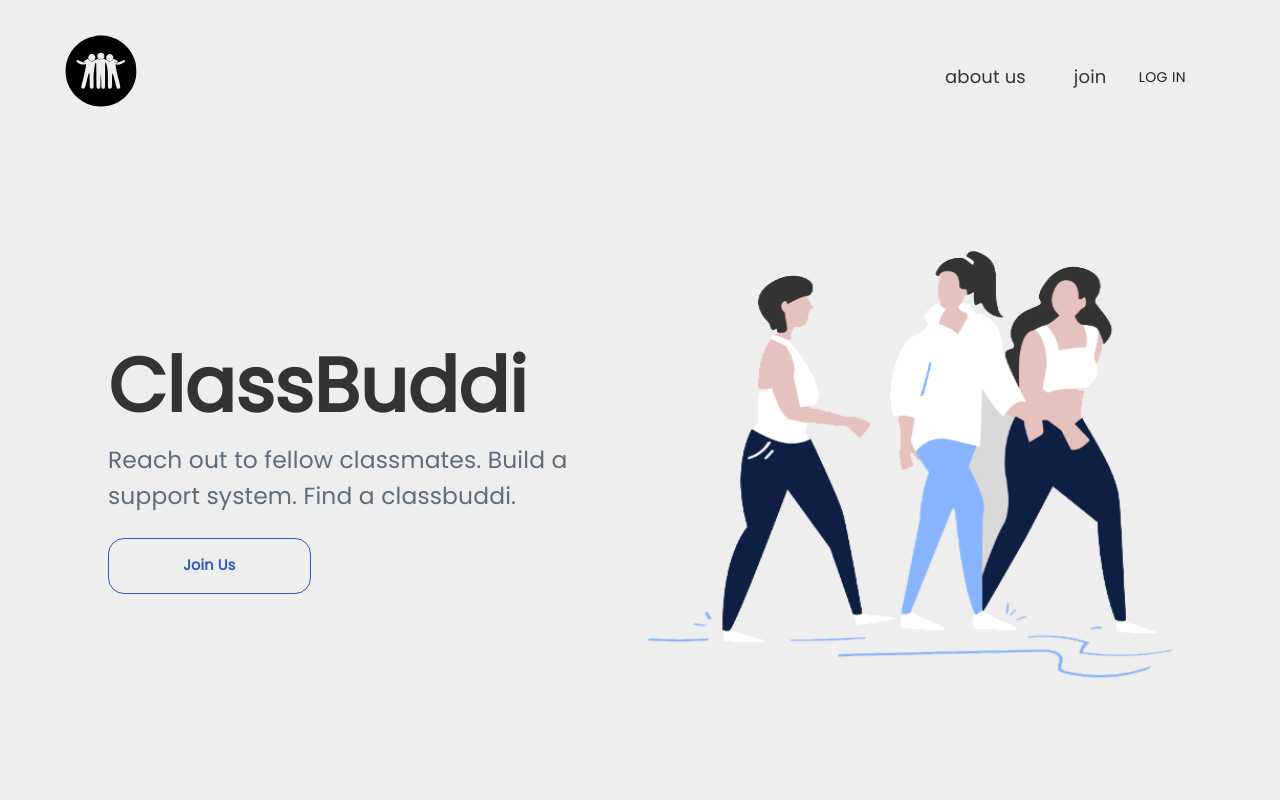
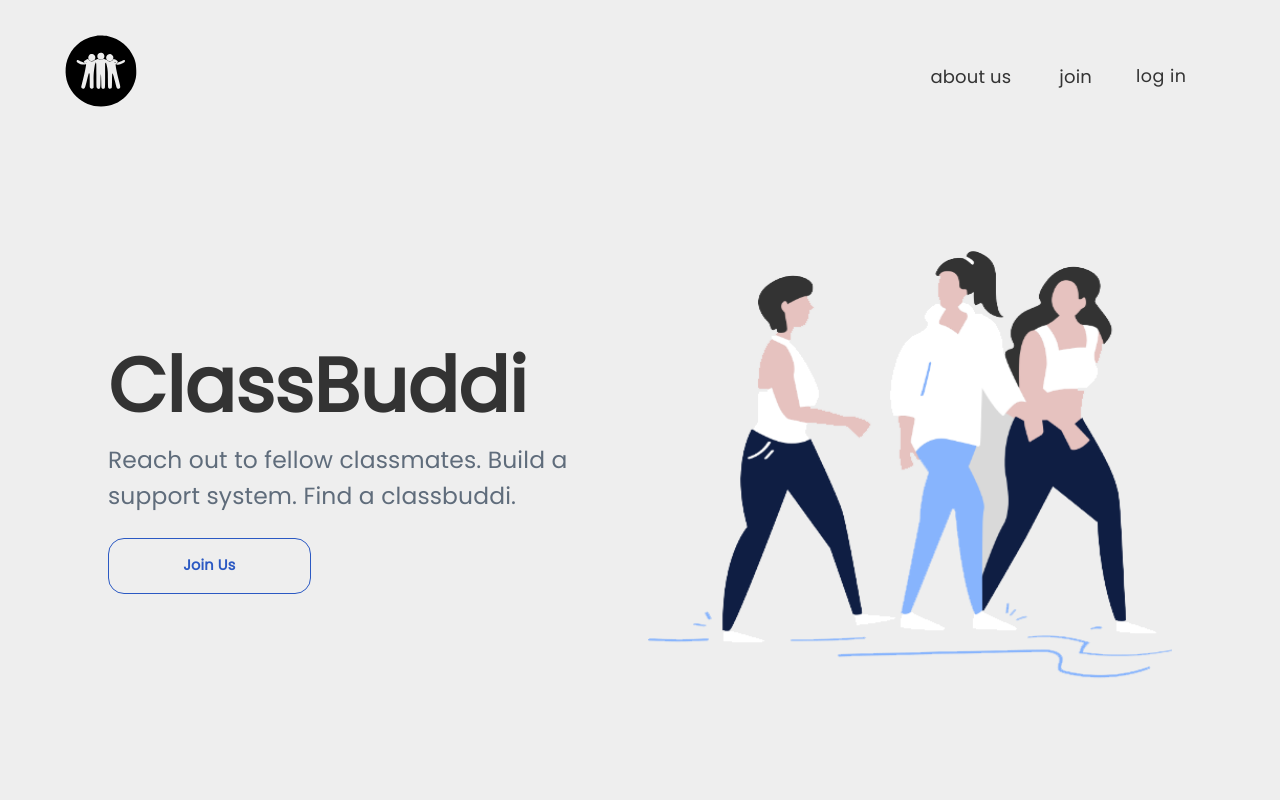
Before and after one commit to jainsujay02/classbuddi, a React (Create React App) app: page / in a window 1280 px wide. Shown: the top 800 px of the page. Built offline with nearby package versions, Linux system fonts and the light colour scheme; no server answers.

Commit message:
Update Log In/Log out Style Header.js: update font+style for log in/log out buttons

```diff
--- a/src/components/Header.js
+++ b/src/components/Header.js
@@ -96,6 +96,11 @@ function Navbar() {
           {!loginStatus && (
             <Button
               variant="text"
+              sx={{
+                "&.MuiButtonBase-root:hover": {
+                    boxShadow: '0px 0px 10px #00000066'}
+              }}
+              style={{textTransform: 'none', marginLeft: '12px', fontFamily: 'Poppins', fontStyle: 'normal', fontSize: "17.5px", color: "#333333"}}
               onClick={async () => {
                 await signInWithGoogle();
                 console.log("returned from sign in");
@@ -105,7 +110,6 @@ function Navbar() {
                   navigate("/dashboard");
                 }
               }}
-              style={{ fontFamily: "Poppins", textDecoration: "none" }}
             >
               log in
             </Button>
@@ -113,6 +117,7 @@ function Navbar() {
           {loginStatus && (
             <Button
               variant="text"
+              style={{textTransform: 'none', marginLeft: '12px', fontFamily: 'Poppins', fontStyle: 'normal', fontSize: "17.5px", color: "#333333"}}
               onClick={async () => {
                 await signOutOfApp();
                 console.log("returned from sign out");
```
